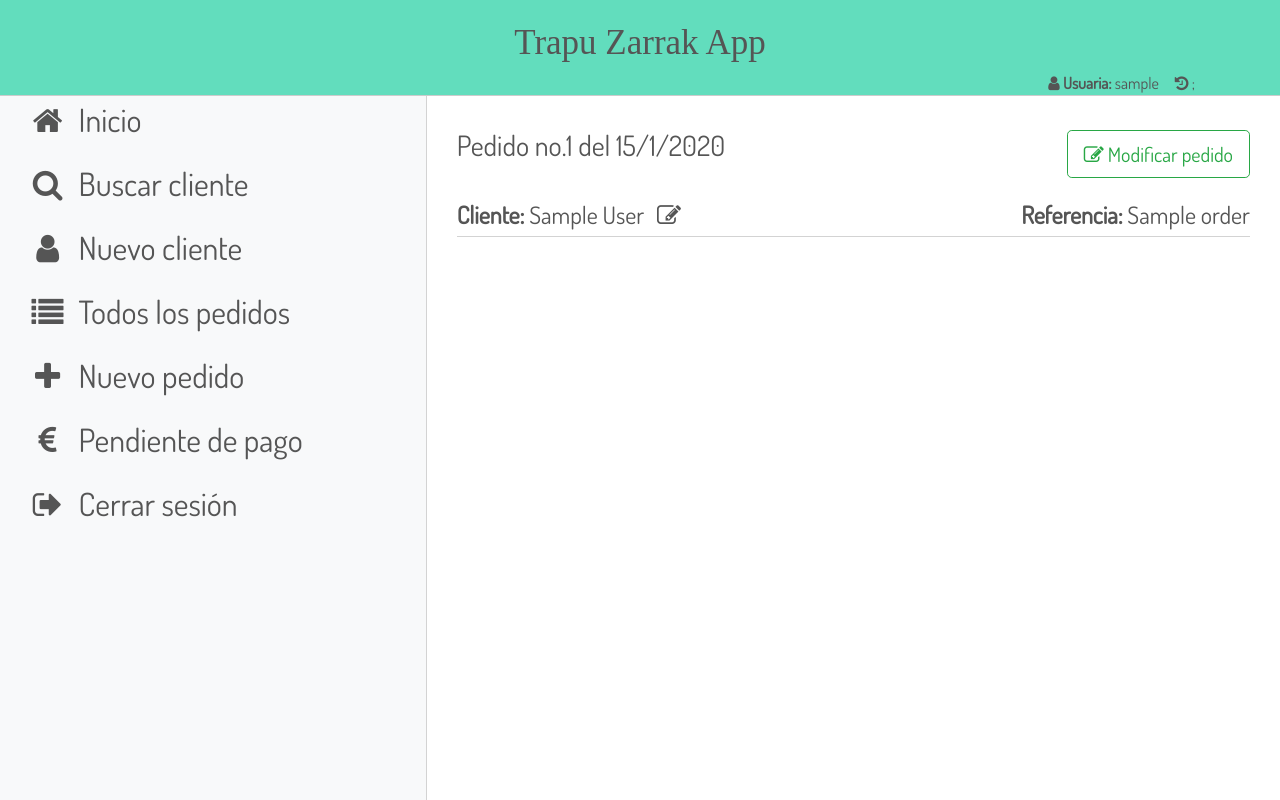
After one commit to nablabits/tz-demo, a Django app: a page that uses orders/templates/tz/base.html in a window 1280 px wide. The commit adds this page. Run offline with Django 3.2, Linux system fonts and the light colour scheme; a user stored in the database is signed in; tables that the repository leaves empty hold one stand-in row (values such as "Sample post"); some libraries are stand-ins or nearby versions.

Commit message:
New view order (start)

```diff
--- a/orders/static/tz/css/style.css
+++ b/orders/static/tz/css/style.css
@@ -77,3 +77,9 @@ header{
   color: #fff;
   box-shadow: -3px 2px 5px #555;
 }
+.order_details{
+  font-size: 1.5em;
+}
+.order_header{
+  border-bottom: 1px solid lightgrey;
+}
--- a/orders/templates/tz/base.html
+++ b/orders/templates/tz/base.html
@@ -65,6 +65,7 @@
         </div>
         <div class="col-md-8 col-sm-12">
           {% block homeview %}{% endblock %}
+          {% block orderview %}{% endblock %}
           {% block newcustomer %}{% endblock %}
           {% block orders %}{% endblock %}
           {% block customers %}{% endblock %}
--- /dev/null
+++ b/orders/templates/tz/order_view.html
@@ -0,0 +1,29 @@
+{% extends "tz/base.html" %}
+{% block orderview %}
+<section id="order_detail" class="f-section">
+  <div class="container">
+    <div class="d-flex mb-4">
+      <h3 class="mr-auto">Pedido no.{{ order.pk }} del {{order.inbox_date | date:"j/n/Y"}}</h3>
+      <button class="btn btn-outline-success btn-lg">
+        <i class="fa fa-edit"></i> Modificar pedido
+      </button>
+    </div>
+    {% if order.overdue %}
+    <div class="alert alert-warning" role="alert">
+      <i class="fa fa-warning text-danger mr-2"></i>
+      <strong>Atención!</strong>
+      La entrega de este pedido se programó para el {{order.delivery | date:"j/n"}}
+    </div>
+    {% endif %}
+    <div class="d-flex mt-4 order_header">
+      <h4 class="mr-auto">
+        <a href="{% url 'customer_edit' pk=order.pk %}">
+          <strong>Cliente: </strong>{{order.customer}}
+          <i class="fa fa-edit pl-2"></i>
+        </a>
+      </h4>
+      <h4><strong>Referencia:</strong> {{order.ref_name}}</h4>
+    </div>
+  </div>
+</section>
+{% endblock %}
--- a/orders/urls.py
+++ b/orders/urls.py
@@ -14,6 +14,8 @@ urlpatterns = [
             views.customer_edit, name='customer_edit'),
     re_path(r'^(?P<pk>[0-9]+)/order/$',
             views.order_edit, name='order_edit'),
+    re_path(r'^orderview/(?P<pk>[0-9]+)$',
+            views.order_view, name='order_view'),
     path('accounts/login/', auth_views.login, name='login'),
     path('accounts/logout/', auth_views.logout, name='logout'),
 ]
--- a/orders/views.py
+++ b/orders/views.py
@@ -139,6 +139,12 @@ def new_order(request):
 
 
 @login_required
+def order_view(request, pk):
+    order = get_object_or_404(Order, pk=pk)
+    return render(request, 'tz/order_view.html', {'order': order})
+
+
+@login_required
 def order_edit(request, pk):
     """Edit an already created order."""
     order = get_object_or_404(Order, pk=pk)
```
Also changed, not shown: orders/templates/tz/main.html (+7 -8 lines).
